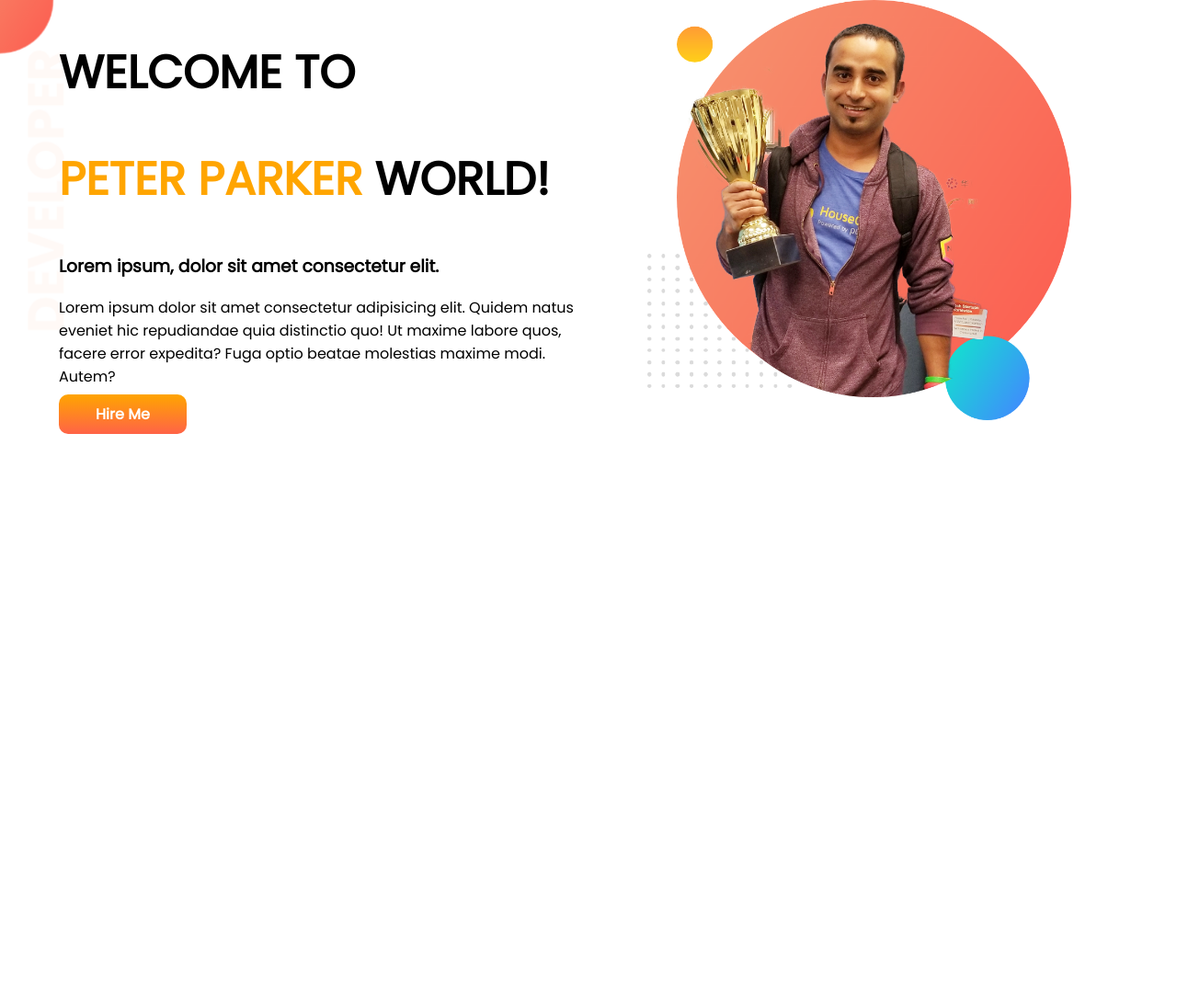
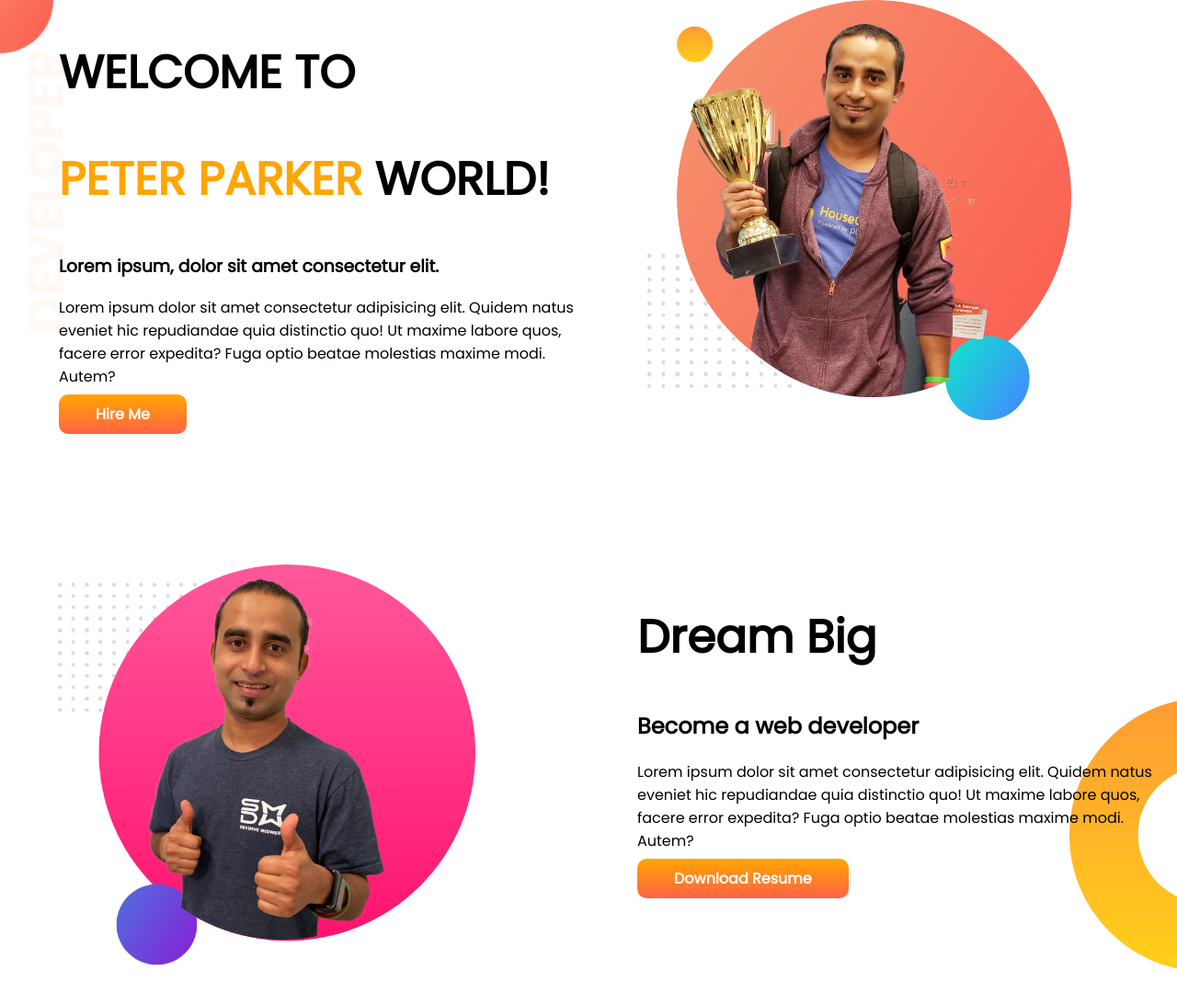
Before and after one commit to Easrib/developer-portfolio, a plain HTML site: page index.html in a window 1280 px wide. Shown: the whole page at 92% size. Before the commit the page ends 800 px from the top, so only its background shows below. Drawn offline with Linux system fonts and the light colour scheme.

Commit message:
dream big added

```diff
--- a/index.html
+++ b/index.html
@@ -28,6 +28,17 @@
         </div>
         <div class="half-width"><img src="images/jhankar.png" alt="jhankar"></div>
     </section>
+    <section id="dream-big">
+        <div class="half-width"><img src="images/jhankar2.png" alt="jhankar2"></div>
+        <div class="half-width">
+            <h1>Dream Big</h1>
+            <h2>Become a web developer</h2>
+            <p>Lorem ipsum dolor sit amet consectetur adipisicing elit. Quidem natus eveniet hic repudiandae quia
+                distinctio
+                quo! Ut maxime labore quos, facere error expedita? Fuga optio beatae molestias maxime modi. Autem?</p>
+            <a href="#" target="_blank" class="link-button">Download Resume</a>
+        </div>
+    </section>
 </body>
 
 </html>
--- a/style.css
+++ b/style.css
@@ -11,6 +11,7 @@ h1{
 }
 section{
     display: flex;
+    margin-bottom: 150px;
 }
 .half-width{
     width: 50%;
@@ -31,3 +32,12 @@ section{
     background-image: url(images/top-banner.png);
     background-repeat: no-repeat;
 }
+#dream-big{
+    background-image: url(images/dream-bg.png);
+    background-repeat: no-repeat;
+    background-position: right bottom;
+    padding-right: 20px;
+}
+#dream-big .half-width{
+
+}
```
